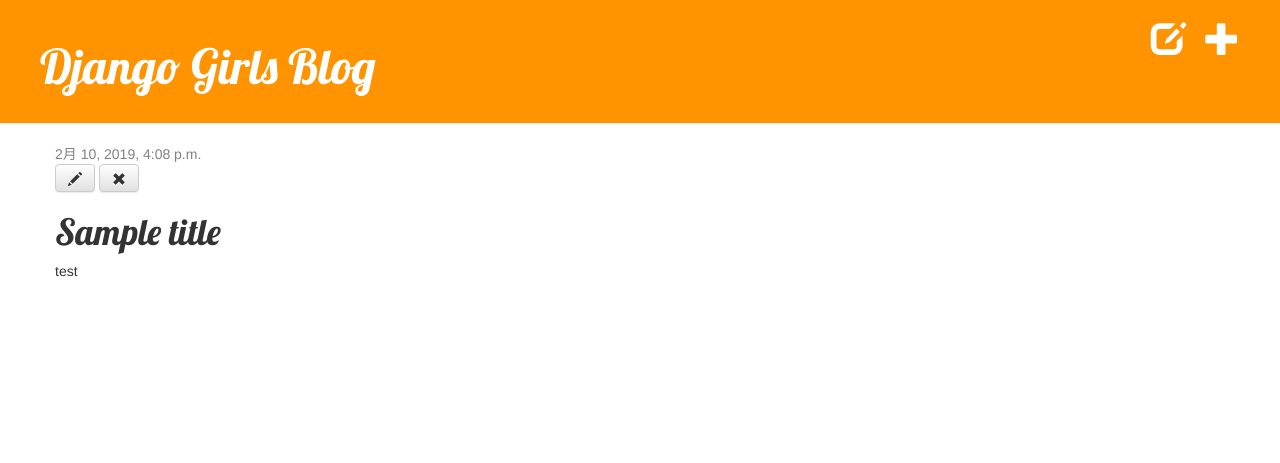
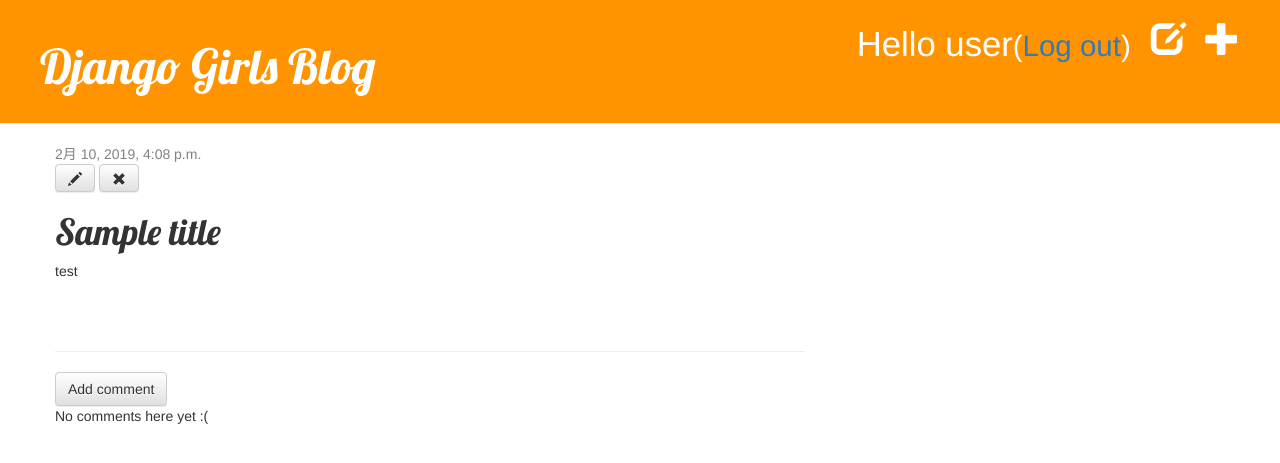
Before and after one commit to onikazu/DjangoGirlsTutorial, a Django app: page /post/6/ in a window 1280 px wide. Shown: the top 463 px of the page. Run offline with Django 3.2, Linux system fonts and the light colour scheme; a user stored in the database is signed in; data comes from the database, SQL or seed files in the repository; both versions use the stored data as it was after the commit; some libraries are stand-ins or nearby versions.

Commit message:
finished advanced tutorial

```diff
--- a/blog/admin.py
+++ b/blog/admin.py
@@ -1,7 +1,8 @@
 from django.contrib import admin
-from .models import Post
+from .models import Post, Comment
 
 
+admin.site.register(Comment)
 admin.site.register(Post)
 
 
--- a/blog/models.py
+++ b/blog/models.py
@@ -15,5 +15,23 @@
         self.published_date = timezone.now()
         self.save()
 
+    def approved_comments(self):
+        return self.comments.filter(approved_comment=True)
+
     def __str__(self):
         return self.title
+
+
+class Comment(models.Model):
+    post = models.ForeignKey('blog.Post', on_delete=models.CASCADE, related_name='comments')
+    author = models.CharField(max_length=200)
+    text = models.TextField()
+    created_date = models.DateTimeField(default=timezone.now)
+    approved_comment = models.BooleanField(default=False)
+
+    def approve(self):
+        self.approved_comment = True
+        self.save()
+
+    def __str__(self):
+        return self.text
--- a/blog/static/css/blog.css
+++ b/blog/static/css/blog.css
@@ -44,3 +44,7 @@
 .post h1 a, .post h1 a:visited {
     color: #000000;
 }
+
+.comment {
+    margin: 20px 0px 20px 20px;
+}
--- a/blog/templates/blog/base.html
+++ b/blog/templates/blog/base.html
@@ -12,6 +12,9 @@
             {% if user.is_authenticated %}
                 <a href="{% url 'post_new' %}" class="top-menu"><span class="glyphicon glyphicon-plus"></span></a>
                 <a href="{% url 'post_draft_list' %}" class="top-menu"><span class="glyphicon glyphicon-edit"></span></a>
+                <p class="top-menu">Hello {{ user.username }}<small>(<a href="{% url 'logout' %}">Log out</a>)</small></p>
+            {% else %}
+                <a href="{% url 'login' %}" class="top-menu"><span class="glyphicon glyphicon-lock"></span></a>
             {% endif %}
             <h1><a href="/">Django Girls Blog</a></h1>
         </div>
--- a/blog/templates/blog/post_detail.html
+++ b/blog/templates/blog/post_detail.html
@@ -16,4 +16,24 @@
         <h1>{{ post.title }}</h1>
         <p>{{ post.text|linebreaksbr }}</p>
     </div>
+    <hr>
+    <a class="btn btn-default" href="{% url 'add_comment_to_post' pk=post.pk %}">Add comment</a>
+    {% for comment in post.comments.all %}
+        {% if user.is_authenticated or comment.appreved_comment %}
+        <div class="comment">
+            <div class="date">
+                {{ comment.created_date }}
+                {% if not comment.approved_comment %}
+                    <a class="btn btn-default" href="{% url 'comment_remove' pk=comment.pk %}"><span class="glyphicon glyphicon-remove"></span></a>
+                    <a class="btn btn-default" href="{% url 'comment_approve' pk=comment.pk %}"><span class="glyphicon glyphicon-ok"></span></a>
+                {% endif %}
+            </div>
+            <strong>{{ comment.author }}</strong>
+            <p>{{ comment.text|linebreaks }}</p>
+        </div>
+        {% endif %}
+    {% empty %}
+        <p>No comments here yet :(</p>
+    {% endfor %}
+
 {% endblock %}
--- a/blog/templates/blog/post_list.html
+++ b/blog/templates/blog/post_list.html
@@ -8,6 +8,7 @@
         </div>
         <h1><a href="{% url 'post_detail' pk=post.pk %}">{{ post.title }}</a></h1>
         <p>{{ post.text|linebreaksbr }}</p>
+        <a href="{% url 'post_detail' pk=post.pk %}">Comments: {{ post.approved_comments.count }}</a>
     </div>
 {% endfor %}
 {% endblock %}
--- a/blog/urls.py
+++ b/blog/urls.py
@@ -10,4 +10,7 @@
     path('drafts/',views.post_draft_list, name='post_draft_list'),
     path('post/<pk>/publish/', views.post_publish, name='post_publish'),
     path('post/<pk>/remove/', views.post_remove, name='post_remove'),
+    path('post/<int:pk>/comment', views.add_comment_to_post, name='add_comment_to_post'),
+    path('comment/<int:pk>/approve/', views.comment_approve, name='comment_approve'),
+    path('comment/<int:pk>/remove/', views.comment_remove, name='comment_remove'),
 ]
--- a/blog/views.py
+++ b/blog/views.py
@@ -1,7 +1,8 @@
 from django.shortcuts import render, get_object_or_404, redirect
-from .models import Post
-from .forms import PostForm
+from .models import Post, Comment
+from .forms import PostForm, CommentForm
 from django.utils import timezone
+from django.contrib.auth.decorators import login_required
 
 
 def post_list(request):
@@ -14,6 +15,7 @@
     return render(request, 'blog/post_detail.html', {'post': post})
 
 
+@login_required
 def post_new(request):
     if request.method == "POST":
         form = PostForm(request.POST)
@@ -28,6 +30,7 @@
     return render(request, 'blog/post_edit.html', {'form': form})
 
 
+@login_required
 def post_edit(request, pk):
     post = get_object_or_404(Post, pk=pk)
     if request.method == "POST":
@@ -43,18 +46,49 @@
     return render(request, 'blog/post_edit.html', {'form': form})
 
 
+@login_required
 def post_draft_list(request):
     posts = Post.objects.filter(published_date__isnull=True).order_by('created_date')
     return render(request, 'blog/post_draft_list.html', {'posts': posts})
 
 
+@login_required
 def post_publish(request, pk):
     post = get_object_or_404(Post, pk=pk)
     post.publish()
     return redirect('post_detail', pk=pk)
 
 
+@login_required
 def post_remove(request, pk):
     post = get_object_or_404(Post, pk=pk)
     post.delete()
     return redirect('post_list')
+
+
+def add_comment_to_post(request, pk):
+    post = get_object_or_404(Post, pk=pk)
+    if request.method == 'POST':
+        form = CommentForm(request.POST)
+        if form.is_valid():
+            comment = form.save(commit=False)
+            comment.post = post
+            comment.save()
+            return redirect('post_detail', pk=post.pk)
+    else:
+        form = CommentForm()
+    return render(request, 'blog/add_comment_to_post.html', {'form': form})
+
+
+@login_required
+def comment_approve(request, pk):
+    comment = get_object_or_404(Comment, pk=pk)
+    comment.approve()
+    return redirect('post_detail', pk=comment.post.pk)
+
+
+@login_required
+def comment_remove(request, pk):
+    comment = get_object_or_404(Comment, pk=pk)
+    comment.delete()
+    return redirect('post_detail', pk=comment.post.pk)
--- a/mysite/settings.py
+++ b/mysite/settings.py
@@ -15,6 +15,7 @@
 # Build paths inside the project like this: os.path.join(BASE_DIR, ...)
 BASE_DIR = os.path.dirname(os.path.dirname(os.path.abspath(__file__)))
 
+LOGIN_REDIRECT_URL = '/'
 
 # Quick-start development settings - unsuitable for production
 # See https://docs.djangoproject.com/en/2.1/howto/deployment/checklist/
@@ -37,7 +38,7 @@
     'django.contrib.sessions',
     'django.contrib.messages',
     'django.contrib.staticfiles',
-    'blog',
+    'blog'
 ]
 
 MIDDLEWARE = [
--- a/mysite/urls.py
+++ b/mysite/urls.py
@@ -16,7 +16,11 @@
 from django.contrib import admin
 from django.urls import path, include
 
+from django.contrib.auth import views
+
 urlpatterns = [
     path('', include('blog.urls')),
+    path('accounts/login/', views.LoginView.as_view(), name='login'),
+    path('accounts/logout/', views.LogoutView.as_view(next_page='/'), name='logout'),
     path('admin/', admin.site.urls),
 ]
```
Also changed, not shown: blog/forms.py (+7 -1 lines), blog/templates/blog/add_comment_to_post.html (added, +9 -0 lines), blog/templates/registration/login.html (added, +25 -0 lines), blog/migrations/0002_comment.py (added), blog/migrations/0003_auto_20190210_1808.py (added), db.sqlite3.
